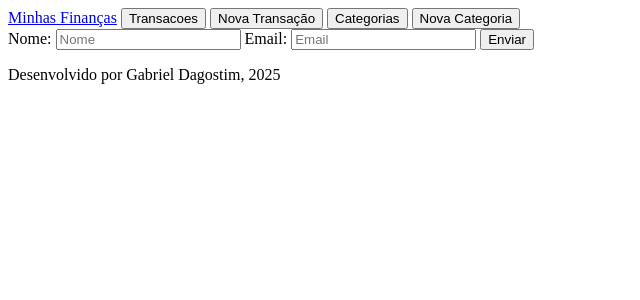
After one commit to gabrieldagostim/minhas_financas, a Django app: page /nova_categoria in a window 1280 px wide. The commit adds this page. Shown: the top 300 px of the page, without its empty margins (0-640 px from the left). Run offline with Django 5.2, Linux system fonts and the light colour scheme.

Commit message:
testes_formulario_html_nativoa
Testes com html nativo

```diff
--- a/app_financas/forms.py
+++ b/app_financas/forms.py
@@ -5,8 +5,9 @@ from .models import Transacao
 class TransacaoForm(forms.ModelForm):
     class Meta:
         model = Transacao
-        fields = ['descricao','valor','categoria']
+        fields = ['data_transacao','descricao','valor','categoria']
         labels = {
+            'data_transacao':'Data Transação',
             'descricao': 'Descrição',
             'valor': 'Valor',
             'categoria': 'Categoria'
--- a/app_financas/models.py
+++ b/app_financas/models.py
@@ -1,5 +1,5 @@
 from django.db import models
-
+from django.utils import timezone
 # Create your models here.
 
 # Aqui criamos as coisas que vamos colocar no banco de dados, as informações que
@@ -29,6 +29,7 @@ class Transacao(models.Model):
         __str__(): Retorna uma representação em string da transação no formato 'dd/mm/aaaa - descricao'.
     """
     data_criado_em = models.DateTimeField(auto_now=True)
+    data_transacao = models.DateTimeField(default=timezone.now)
     descricao = models.CharField(max_length=50)
     valor = models.FloatField()
     categoria = models.ForeignKey(Categoria, on_delete=models.SET_NULL, null=True)
--- a/app_financas/templates/base.html
+++ b/app_financas/templates/base.html
@@ -2,6 +2,7 @@
 <a href="{% url 'transacoes' %}"><button type="button">Transacoes</button></a>
 <a href="{% url 'nova_transacao' %}"><button type="button">Nova Transação</button></a>
 <a href="{% url 'categorias' %}"><button type="button">Categorias</button></a>
+<a href="{% url 'nova_categoria' %}"><button type="button">Nova Categoria</button></a>
 
 {% block content %} {% endblock content %}
 
--- /dev/null
+++ b/app_financas/templates/nova_categoria.html
@@ -0,0 +1,20 @@
+{% extends 'base.html' %}
+
+{% block content %}
+
+
+
+<br>
+<form action="{% url 'processa_formulario' %}" method="post"> {% csrf_token %}
+    <label>Nome:</label>
+    <input type="text" placeholder="Nome" name="nome">
+
+    <label>Email:</label>
+    <input type="email" placeholder="Email" name="email">
+
+    <input type="submit" value="Enviar">
+
+</form>
+
+
+{% endblock content %}
--- a/app_financas/templates/transacoes.html
+++ b/app_financas/templates/transacoes.html
@@ -7,6 +7,7 @@
     <thead>
         <tr>
             <th>Data Registro</th>
+            <th>Data Transação</th>
             <th>Descrição</th>
             <th>Valor</th>
             <th>categoria</th>
@@ -16,6 +17,7 @@
         {% for t in transacoes %}
             <tr>
                 <td>{{ t.data_criado_em | date:"d/m/Y H:i" }}</td>
+                <td>{{ t.data_transacao | date:"d/m/Y" }}</td>
                 <td>{{ t.descricao | linebreaks}}</td>
                 <td>{{ t.valor | floatformat:"2u"}}</td>
                 <td>{{ t.categoria.nome}}</td>
--- a/app_financas/urls.py
+++ b/app_financas/urls.py
@@ -17,12 +17,13 @@ Including another URLconf
 from django.urls import path
 from . import views
 
-# include ->
 
 urlpatterns = [
     path('', views.index, name='index'),
     path('transacoes', views.transacoes, name='transacoes'),
     path('cadastrar_transacao', views.cadastro_transacoes, name='nova_transacao'),
     path('transacoes_categorias/<categoria_id>', views.transacoes_por_cat, name='transacao_por_cat'), # Mostrar transações por cat
-    path('categorias', views.categorias, name='categorias') # Mostrar transações por cat
+    path('categorias', views.categorias, name='categorias'), # Mostrar transações por cat
+    path('nova_categoria', views.nova_categoria, name='nova_categoria'),
+    path('processa_formulario', views.processa_formulario, name='processa_formulario') # teste de formularios novos
 ]
--- a/app_financas/views.py
+++ b/app_financas/views.py
@@ -36,7 +36,7 @@ def home(request):
 def transacoes(request):
     '''Mostra todas as transacoes registrada'''
     if request.method == 'GET':
-        transacoes = Transacao.objects.order_by('data_criado_em')
+        transacoes = Transacao.objects.order_by('data_transacao')
         context = {'transacoes': transacoes} # para retornar o contexto
 
         return render(request, 'transacoes.html', context=context)
@@ -77,3 +77,14 @@ def categorias(request):
     context = {'categorias': categorias}
 
     return render(request, 'categorias.html', context=context)
+
+
+
+def nova_categoria(request):
+    return render(request, 'nova_categoria.html')
+
+def processa_formulario(request):
+
+    nome = request.POST.get('nome')
+    email = request.POST.get('email')
+    return HttpResponse(f' {nome} -> {email}')
```
Also changed, not shown: app_financas/migrations/0003_transacao_data_transacao.py (added).
